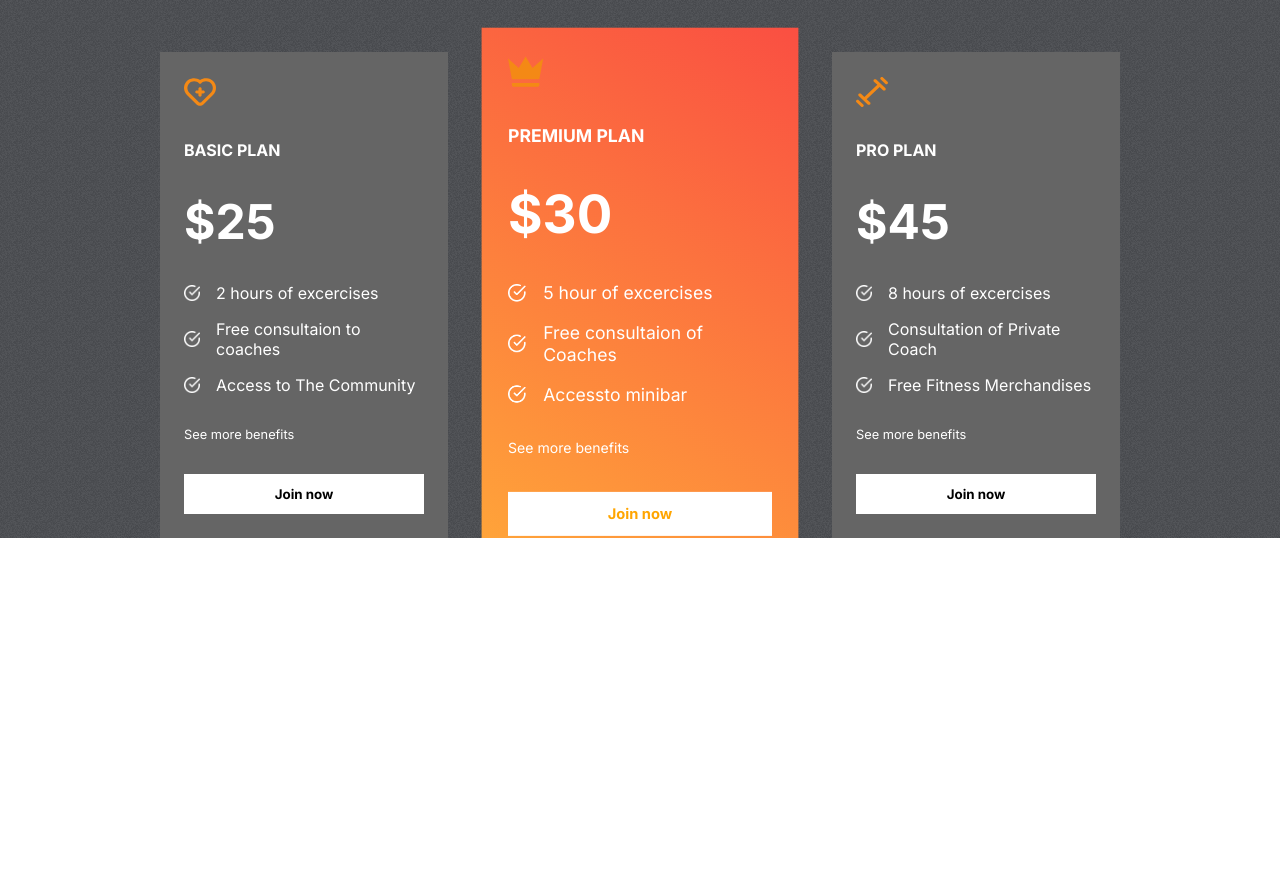
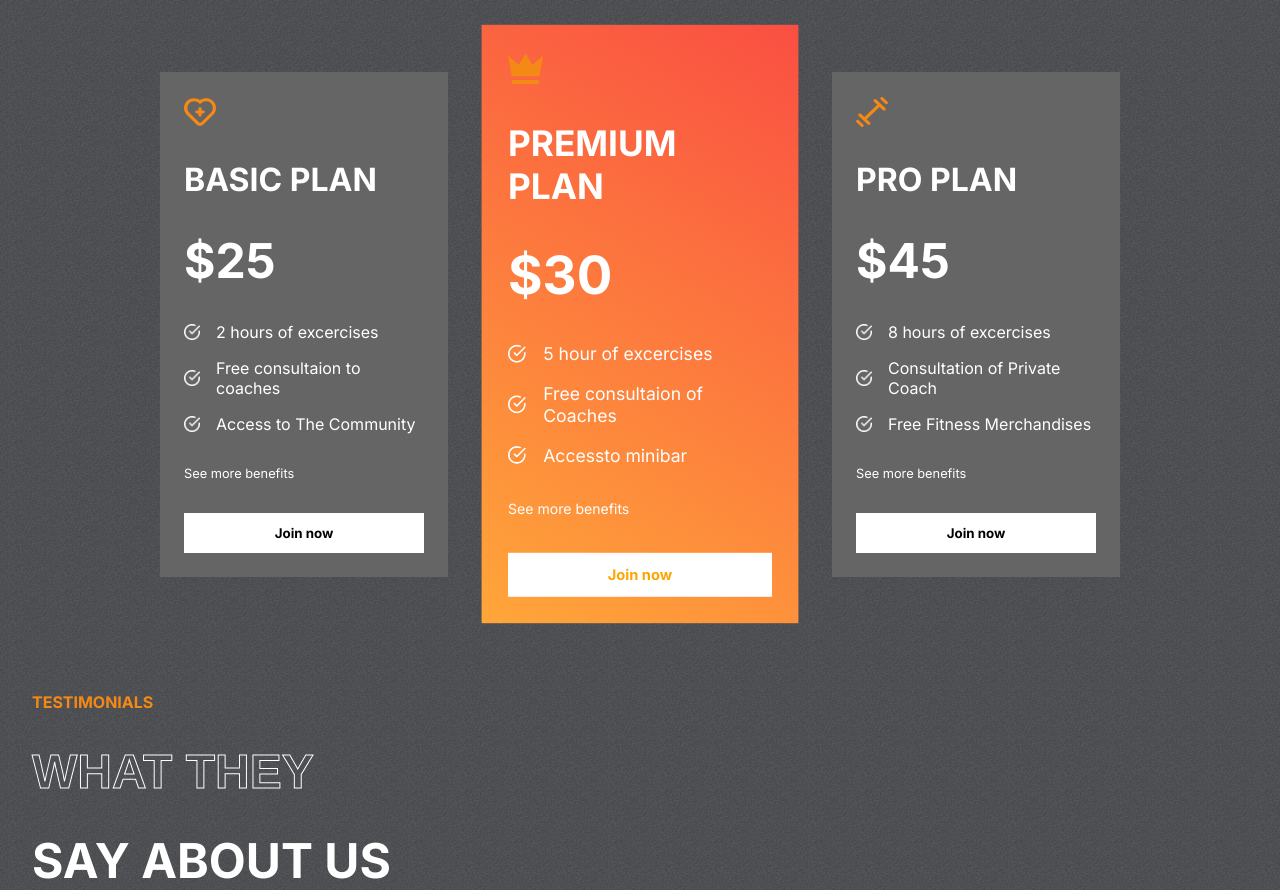
Before and after one commit to Szsz1987/Fit-club, a React (Create React App) app: page / in a window 1280 px wide. Shown: the part 1919-2809 px from the top of the page. Before the commit the page ends 2457 px from the top, so only its background shows below. Built offline with nearby package versions, Linux system fonts and the light colour scheme.

Commit message:
Start work on a new component (Testimonials)

```diff
--- a/src/App.js
+++ b/src/App.js
@@ -3,6 +3,7 @@
 import Plans from './components/Plans/Plans';
 import Programs from './components/Programs/Programs';
 import Reasons from './components/Reasons/Reasons';
+import Testimonials from './components/Testimonials/Testimonials';
 function App() {
   return (
     <div className="App">
@@ -10,6 +11,7 @@
       <Programs/>
       <Reasons/>
       <Plans/>
+      <Testimonials/>
     </div>
   );
 }
--- a/src/components/Plans/Plans.css
+++ b/src/components/Plans/Plans.css
@@ -36,7 +36,7 @@
 }
 
 .plan>:nth-child(2){
-    font-size: 1rem;
+    font-size: 2rem;
     font-weight: bold;
 }
 
--- a/src/components/Plans/Plans.jsx
+++ b/src/components/Plans/Plans.jsx
@@ -25,6 +25,7 @@
                         {plan.icon}
                         <span>{plan.name}</span>
                         <span>${plan.price}</span>
+
                         <div className="features">
                             {plan.features.map((feature, i) => (
                                 <div className="feature">
@@ -37,7 +38,8 @@
                         <div>
                             <span>See more benefits</span>
                         </div>
-                        <button className="btn">Join now</button>
+                        <button className="btn">Join now
+                        </button>
                     </div>
                 ))}
             </div>
--- /dev/null
+++ b/src/components/Testimonials/Testimonials.css
@@ -0,0 +1,25 @@
+.Testimonials{
+    display: flex;
+    gap: 1rem;
+    padding: 0 2rem;
+}
+
+.left-t{
+    display: flex;
+    flex: 1 1;
+    gap: 2rem;
+    flex-direction: column;
+    text-transform: uppercase;
+    color: white;
+}
+
+.left-t>:nth-child(1){
+    color: var(--orange);
+    font-weight: bold;
+}
+
+.left-t>:nth-child(2),
+.left-t>:nth-child(3) {
+    font-weight: bold;
+    font-size: 3rem;
+}
--- /dev/null
+++ b/src/components/Testimonials/Testimonials.jsx
@@ -0,0 +1,17 @@
+import React from 'react';
+import './Testimonials.css';
+
+const Testimonials = () => {
+    return (
+        <div className="Testimonials">
+            <div className="left-t">
+                <span>Testimonials</span>
+                <span className="stroke-text">What they</span>
+                <span>say about us</span>
+            </div>
+            <div className="right-t"></div>
+        </div>
+    );
+};
+
+export default Testimonials;
```
